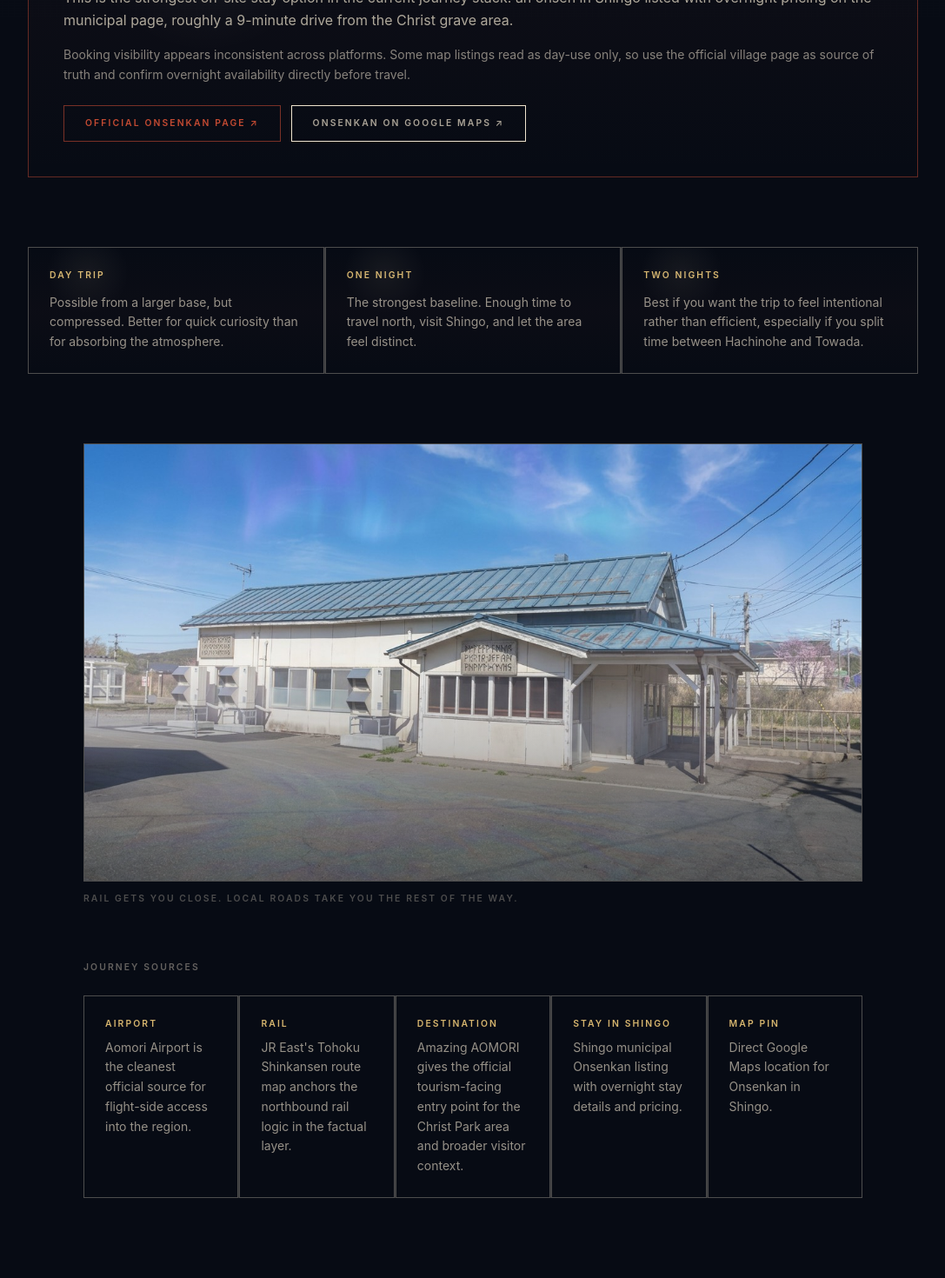
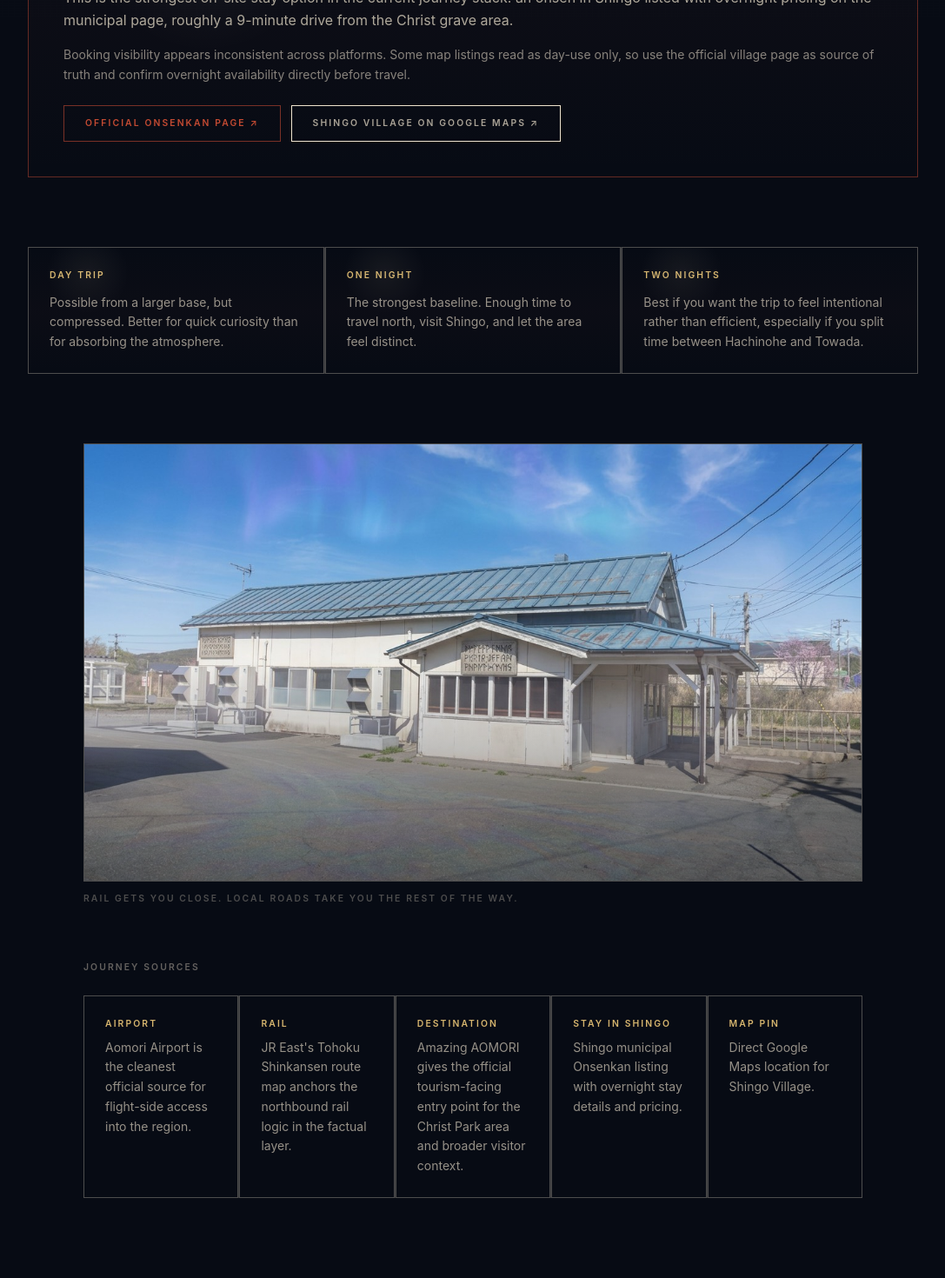
Before and after one commit to tyrannosaurusjr/japanese-jesus, a Next.js app: page /journey in a window 1280 px wide. Shown: the part 780-2250 px from the top of the page at 87% size, without its empty margins (96-1183 px from the left). Built offline with nearby package versions, Linux system fonts and the light colour scheme; no server answers.

Commit message:
fix(map): align all map links to Shingo Village destination

```diff
--- a/app/conduit/page.tsx
+++ b/app/conduit/page.tsx
@@ -27,7 +27,7 @@ export const metadata: Metadata = buildPageMetadata({
 });
 
 export default function ConduitPage() {
-  const shingoVillageMapUrl = "https://www.google.com/maps/search/?api=1&query=40.654194,141.138889";
+  const shingoVillageMapUrl = "https://maps.app.goo.gl/WPf7Q3aJWcwdznSRA";
   const conduitStructuredData = {
     "@context": "https://schema.org",
     "@graph": [
@@ -40,8 +40,8 @@ export default function ConduitPage() {
         url: "https://www.vill.shingo.aomori.jp/",
         geo: {
           "@type": "GeoCoordinates",
-          latitude: 40.654194,
-          longitude: 141.138889,
+          latitude: 40.465766,
+          longitude: 141.173496,
         },
         address: {
           "@type": "PostalAddress",
@@ -66,8 +66,8 @@ export default function ConduitPage() {
         },
         geo: {
           "@type": "GeoCoordinates",
-          latitude: 40.654194,
-          longitude: 141.138889,
+          latitude: 40.465766,
+          longitude: 141.173496,
         },
       },
     ],
@@ -162,7 +162,7 @@ export default function ConduitPage() {
                   <p
                     className="font-mono tracking-[0.05em] text-2xl md:text-3xl text-[#C44A32]"
                   >
-                    40.65419° N, 141.13889° E
+                    40.46577° N, 141.17350° E
                   </p>
                 </div>
               </div>
@@ -188,15 +188,15 @@ export default function ConduitPage() {
           <div className="static-panel border border-[#EFE4CF]/30 p-3 md:p-4 bg-[#070B14]">
             <div className="relative aspect-[16/9] overflow-hidden border border-[#EFE4CF]/20">
               <iframe
-                title="Google Maps pin for the Shingo conduit coordinates"
-                src="https://maps.google.com/maps?q=40.654194,141.138889&z=14&output=embed"
+                title="Google Maps view for Shingo Village, Aomori"
+                src="https://maps.google.com/maps?q=40.465766,141.173496&z=13&output=embed"
                 loading="lazy"
                 referrerPolicy="no-referrer-when-downgrade"
                 className="h-full w-full border-0"
               />
             </div>
             <div className="flex flex-wrap items-center justify-between gap-3 mt-3 px-1">
-              <p className="label text-[#EFE4CF]/35">Live map view · 40.65419° N, 141.13889° E</p>
+              <p className="label text-[#EFE4CF]/35">Live map view · 40.46577° N, 141.17350° E</p>
               <a
                 href={shingoVillageMapUrl}
                 target="_blank"
--- a/app/journey-content.tsx
+++ b/app/journey-content.tsx
@@ -23,7 +23,7 @@ export const journeyMetadata: Metadata = buildPageMetadata({
 });
 
 export function JourneyContent() {
-  const onsenkanMapUrl = "https://www.google.com/maps/search/?api=1&query=Shingo+Onsenkan";
+  const onsenkanMapUrl = "https://maps.app.goo.gl/WPf7Q3aJWcwdznSRA";
   const hachinoheHotelsUrl = "https://www.booking.com/searchresults.html?ss=Hachinohe%2C+Japan";
   const towadaHotelsUrl = "https://www.booking.com/searchresults.html?ss=Towada%2C+Aomori%2C+Japan";
   const journeyStructuredData = {
@@ -124,7 +124,7 @@ export function JourneyContent() {
               rel="noopener noreferrer"
               className="label inline-block border border-[#EFE4CF] text-[#EFE4CF]/70 px-6 py-3 hover:border-[#C44A32] hover:text-[#C44A32] transition-all duration-300"
             >
-              Onsenkan on Google Maps ↗
+              Shingo Village on Google Maps ↗
             </a>
           </div>
         </div>
@@ -245,7 +245,7 @@ export function JourneyContent() {
               <p
                 className="text-[#EFE4CF]/62 text-sm leading-relaxed"
               >
-                Direct Google Maps location for Onsenkan in Shingo.
+                Direct Google Maps location for Shingo Village.
               </p>
             </a>
           </div>
--- a/app/page.tsx
+++ b/app/page.tsx
@@ -33,8 +33,8 @@ export default function Home() {
   const wanderingSeries = CANON_SERIES_BY_EPOCH["wandering-spirit"] ?? [];
   const featuredCanon = wanderingSeries[0];
   const featuredConduit = CONDUIT_NOTES.find((note) => note.slug === "primary-node");
-  const shingoVillageMapUrl = "https://www.google.com/maps/search/?api=1&query=40.654194,141.138889";
-  const onsenkanMapUrl = "https://www.google.com/maps/search/?api=1&query=Shingo+Onsenkan";
+  const shingoVillageMapUrl = "https://maps.app.goo.gl/WPf7Q3aJWcwdznSRA";
+  const onsenkanMapUrl = "https://maps.app.goo.gl/WPf7Q3aJWcwdznSRA";
   const hasDirectDonatePath = Boolean(
     process.env.NEXT_PUBLIC_DONATION_URL || process.env.STRIPE_SECRET_KEY,
   );
@@ -298,7 +298,7 @@ export default function Home() {
                 rel="noopener noreferrer"
                 className="label inline-block border border-[#EFE4CF] text-[#EFE4CF]/70 px-6 py-3 hover:border-[#C44A32] hover:text-[#C44A32] transition-all duration-300"
               >
-                Onsenkan Map ↗
+                Shingo Village Map ↗
               </a>
             </div>
           </div>
--- a/app/the-gate/page.tsx
+++ b/app/the-gate/page.tsx
@@ -47,7 +47,7 @@ export default async function TheGate() {
         {/* Coordinate overlay */}
         <div className="absolute inset-0 flex flex-col items-center justify-end pb-16 px-6">
           <div className="font-mono text-[#F5F2EB]/60 text-sm tracking-widest text-center">
-            <span>40.65419° N, 141.13889° E</span>
+            <span>40.46577° N, 141.17350° E</span>
           </div>
         </div>
 
--- a/app/thin-place/page.tsx
+++ b/app/thin-place/page.tsx
@@ -18,7 +18,7 @@ export const metadata: Metadata = buildPageMetadata({
 
 // Thin places — locations where boundary between physical and spirit world is permeable
 const THIN_PLACES = [
-  { name: "Shingo Village", location: "Aomori Prefecture, Japan", detail: "40.65419° N, 141.13889° E" },
+  { name: "Shingo Village", location: "Aomori Prefecture, Japan", detail: "40.46577° N, 141.17350° E" },
   { name: "Lake Titicaca", location: "Bolivia / Peru border", detail: "16.0° S, 69.2° W" },
   { name: "Tunguska Basin", location: "Siberia, Russia", detail: "60.917° N, 101.950° E" },
   { name: "Room 811", location: "Osaka, Japan", detail: "Hotel Shin-Osaka. No longer exists." },
--- a/components/Footer.tsx
+++ b/components/Footer.tsx
@@ -34,7 +34,7 @@ export function Footer() {
         </div>
 
         <div className="flex flex-col gap-2">
-          <p className="label text-[#EFE4CF]/30">40.65419° N, 141.13889° E</p>
+          <p className="label text-[#EFE4CF]/30">40.46577° N, 141.17350° E</p>
           <p className="label text-[#EFE4CF]/20">The conduit remains active.</p>
         </div>
       </div>
--- a/lib/site-content.ts
+++ b/lib/site-content.ts
@@ -252,7 +252,7 @@ export const CONDUIT_NOTES: ConduitNote[] = [
     label: "Field Note 01",
     title: "Primary Node",
     body: "Shingo is small enough to miss if you come looking for spectacle. That is part of the mechanism. The conduit hides inside ordinary geography: fields, cedar, mountain air, and a silence that feels charged rather than empty.",
-    coord: "40.65419° N, 141.13889° E",
+    coord: "40.46577° N, 141.17350° E",
     image: "/images/shingo-village-photo.jpg",
     imageAlt: "Open fields in Aomori with distant mountain ridges",
     sections: [
```
